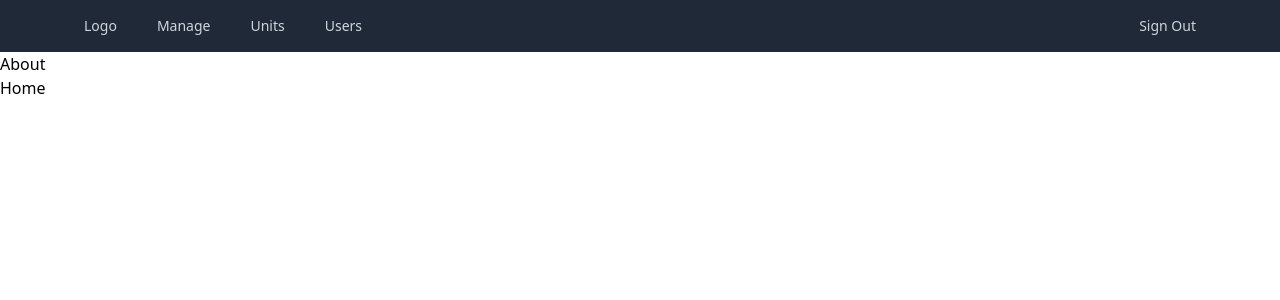
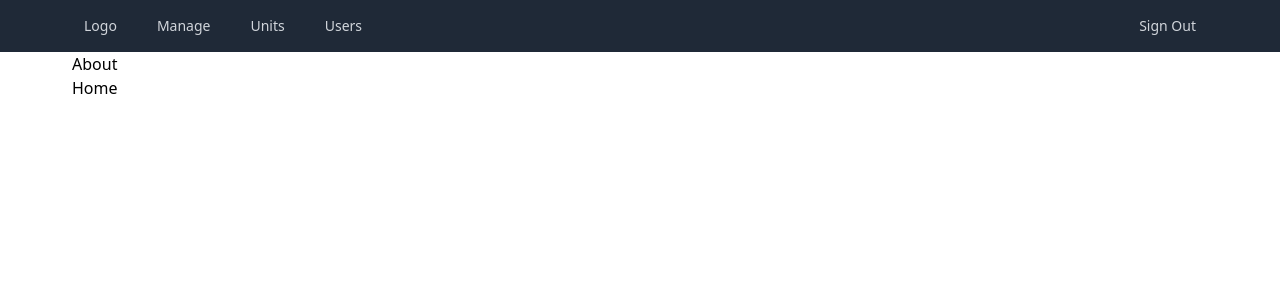
Before and after one commit to kevintdao/hvac-erecords, a Next.js app in the folder client/: page / in a window 1280 px wide. Shown: the top 300 px of the page. Built offline with nearby package versions, Linux system fonts and the light colour scheme.

Commit message:
Update styling for page container

```diff
--- a/client/pages/_app.js
+++ b/client/pages/_app.js
@@ -5,7 +5,9 @@ function MyApp({ Component, pageProps }) {
   return (
     <div>
       <NavBar role='Maintenance Company' />
-      <Component {...pageProps} />
+      <div className="max-w-6xl px-2 container mx-auto">
+        <Component {...pageProps} />
+      </div>
     </div>
   )
 }
--- a/client/pages/index.js
+++ b/client/pages/index.js
@@ -1,6 +1,5 @@
 import React from 'react';
 import Link from 'next/link';
-import NavBar from '../components/NavBar';
 
 export default function Home() {
   return (
```
